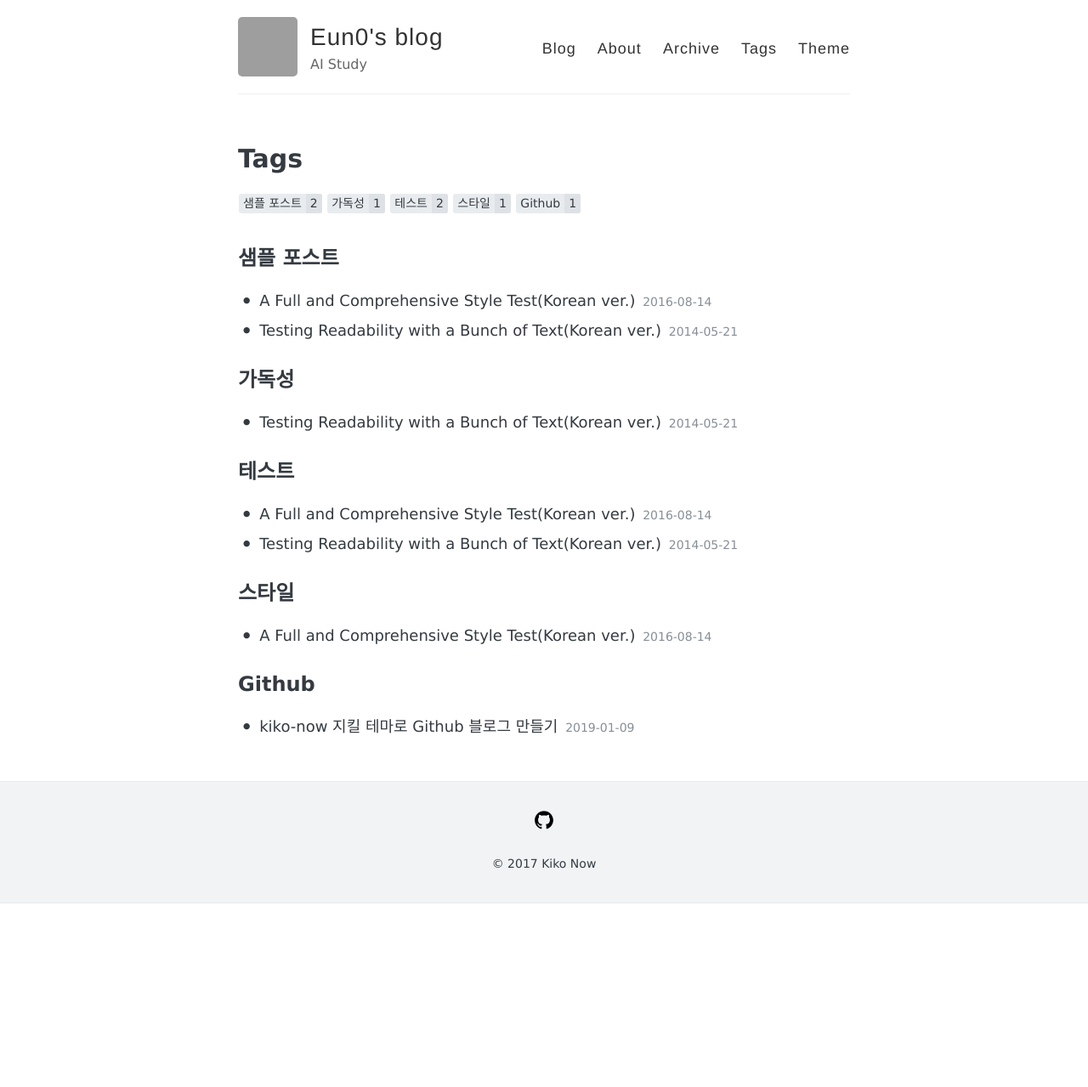
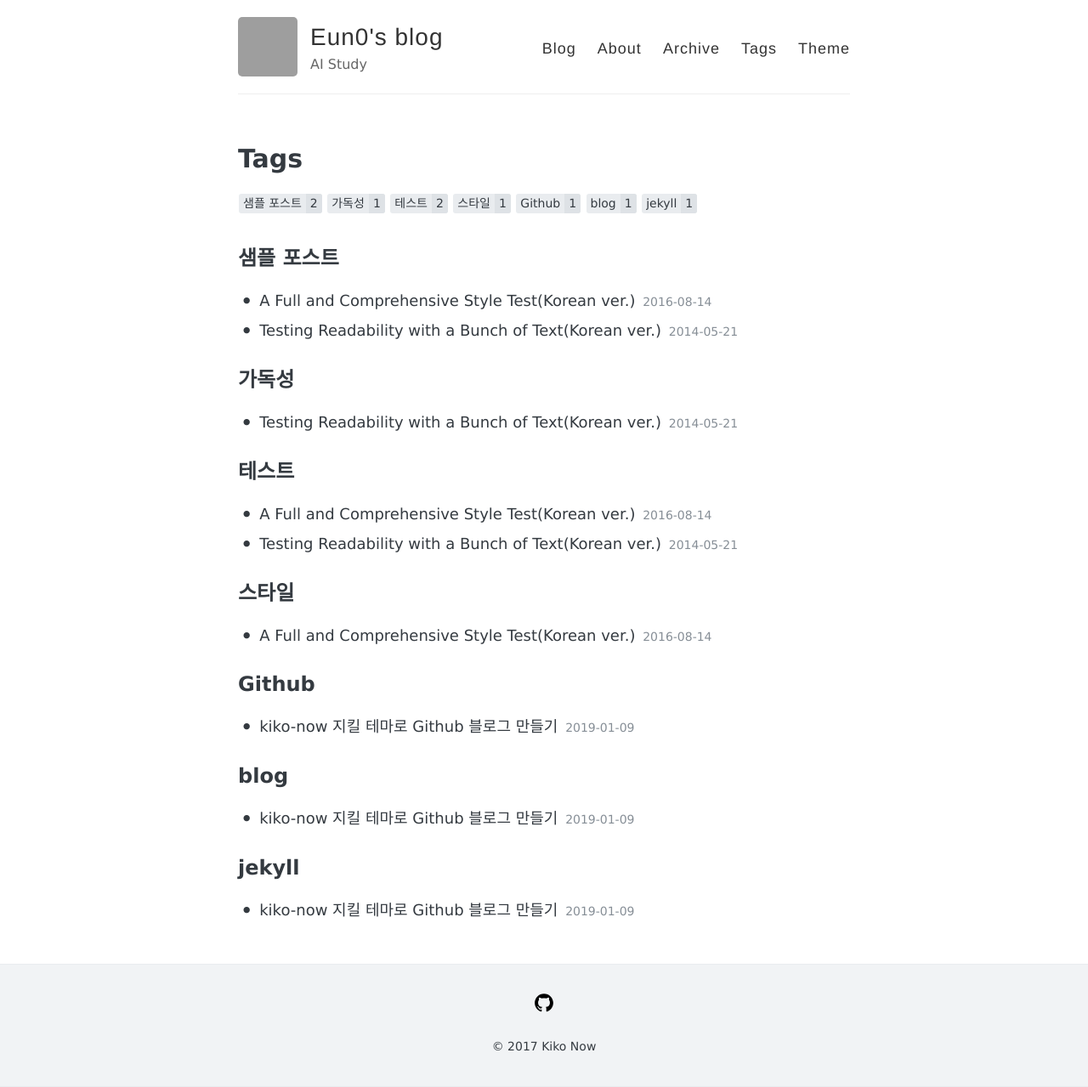
Before and after one commit to Eun0/Eun0.github.io, a Jekyll site: the page built from tags/index.html, in a window 1280 px wide. Shown: the whole page at 85% size. Built offline with Jekyll 4.4.1, drawn with Linux system fonts in a browser that asks for light colours; before the commit the page ends 1063 px from its top, so only the background shows below that; part of the change alters nothing that is shown; grey boxes are pictures that could not be loaded.

Commit message:
excerpt 추가

```diff
--- a/_posts/2019-1-9-Github-blog-start.md
+++ b/_posts/2019-1-9-Github-blog-start.md
@@ -1,37 +1,28 @@
 ---
 layout : post
 title : kiko-now 지킬 테마로 Github 블로그 만들기
-tags: [Github]
+tags: [Github,blog,jekyll]
+excerpt: kiko-now 지킬 테마로 Github 블로그 만들기
 comments: true
 ---
 
-jekyll 테마로 GitHub 블로그를 간단하게 만들 수 있습니다.
-
-먼저, 맘에 드는 jekyll 테마를 고릅니다.
-
-저는 심플한 [kiko-now 테마](https://github.com/aweekj/kiko-now)를 골랐습니다
-
+jekyll 테마로 GitHub 블로그(=Github Page)를 간단하게 만들 수 있습니다.
+먼저, 맘에 드는 jekyll 테마를 고릅니다. 저는 심플한 [kiko-now 테마](https://github.com/aweekj/kiko-now)를 골랐습니다
 ![kiko-now](https://user-images.githubusercontent.com/33515697/50897526-b5686380-144f-11e9-8d3a-a7901bd72a3c.png)
+jekyll 테마는 디자인적인 부분만 구현되어 있기 때문에 없는 기능(ex. 댓글 달기)들은 각자 커스터마이징을 해야합니다. 처음에는 디자인이 좋아서 kiko-now를 골랐었는데 커스터마이징하기에도 편리해서 추천드립니다.
+다음으로 해야하는 일은 Github 블로그로 사용할 Github repository를 만드는 일입니다.
 
 ---
 
 ## 내 GitHub에 유저명.github.io 이름으로 repository 만들기
+Github에 **1.Fork**를 하거나 **2.Download ZIP**을 클릭해서 본인 Github repository에 추가합니다.
+![Fork](https://user-images.githubusercontent.com/33515697/50898812-9b308480-1453-11e9-8104-2e0e3134127e.png)
+1 . Fork를 하면 자동으로 Github에 repository가 만들어집니다.
+대신 원래 지킬 테마 이름으로 repository가 만들어지기 때문에 Settings에 들어가서 **repository 이름을 변경**해줘야합니다.
+repository 이름은 **유저명.github.io**로 무조건 해야 합니다.(저의 경우 유저명이 Eun0이기 때문에 eun0.github.io로 변경했습니다.)
+그리고 유저명.github.io가 블로그 사이트 주소가 됩니다.
+![repository 이름 변경](https://user-images.githubusercontent.com/33515697/50898567-ed24da80-1452-11e9-80a1-d3e4188dcf1e.png)
+만약 Fork로 했는데 안된다 하시는 분은 **2. Download ZIP** 을 클릭해 zip 파일을 다운 받고 압축을 푼 파일들을 **repository에 업로드** 하시면 됩니다.
+설정을 마치셨으면 주소창에 **유저명.github.io** (ex. eun0.github.io)를 치시면 블로그가 만들어진 것을 확인하실 수 있습니다.
 
-Github에 1.Fork를 하거나 2.Download ZIP을 클릭해서 본인 Github repository에 추가합니다.
-
-![Fork](https://user-images.githubusercontent.com/33515697/50898812-9b308480-1453-11e9-8104-2e0e3134127e.png)
-
-1 . Fork를 하면 자동으로 Github에 repository가 만들어집니다.
-
-대신 원래 지킬 테마 이름으로 repository가 만들어지기 때문에 Settings에 들어가서 repository 이름을 변경해줘야합니다.
-
-repository 이름은 유저명.github.io로 무조건 해야 합니다. (저의 경우 유저명이 Eun0이기 때문에 eun0.github.io로 변경했습니다.
-)
-
-![repository 이름 변경](https://user-images.githubusercontent.com/33515697/50898567-ed24da80-1452-11e9-80a1-d3e4188dcf1e.png)
-
-만약 Fork로 했는데 안된다 하시는 분은 2. Download ZIP 을 클릭해 zip 파일을 다운 받고 압축을 푼 파일들을 repository에 업로드 하시면 됩니다.
-
-설정을 마치셨으면 주소창에 유저명.github.io (ex. eun0.github.io)를 치시면 블로그가 만들어진 것을 확인하실 수 있습니다.
-
-단, 적용되는 데 시간이 걸리므로 10 초 정도는 기다리셔야 됩니다.
+※ 단, 적용되는 데 시간이 걸리므로 10 초 정도는 기다리셔야 됩니다.
```
